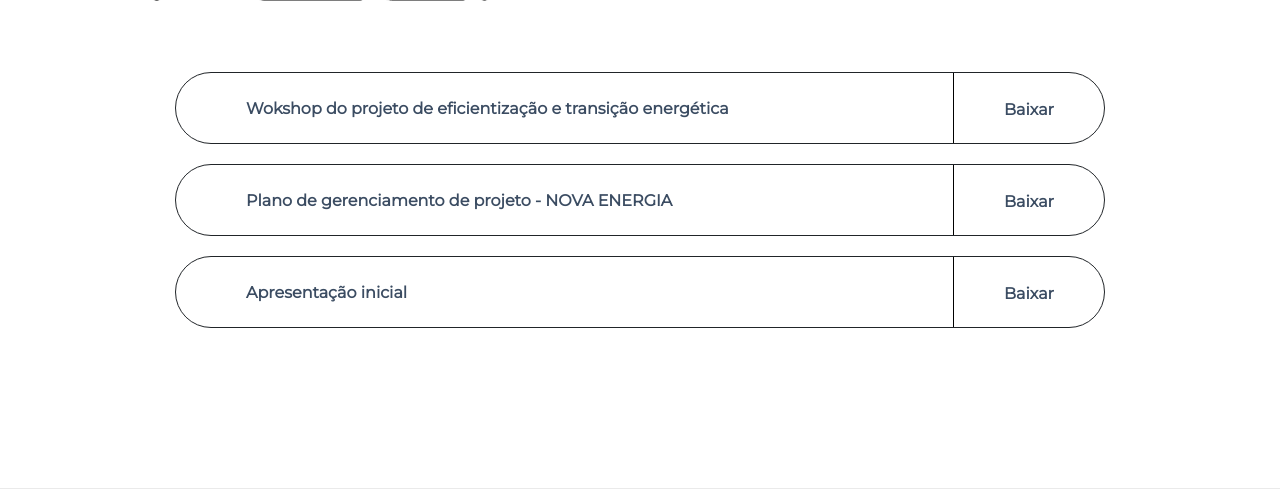
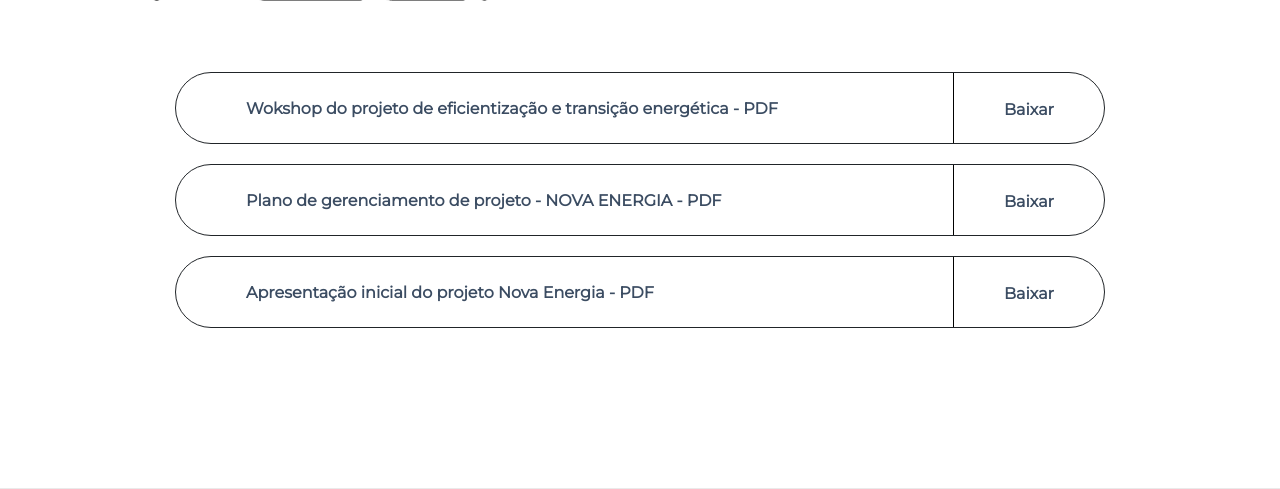
Before and after one commit to jetx1712/hotsite-novaenergia, a PHP site: page /downloads.php in a window 1280 px wide. Shown: the part 688-1177 px from the top of the page. Run offline with PHP 8.4, Linux system fonts and the light colour scheme; some libraries are stand-ins or nearby versions.

Commit message:
correções

```diff
--- a/assets/css/responsive.css
+++ b/assets/css/responsive.css
@@ -276,7 +276,6 @@
 
     .bloco {
         width: 100%;
-        height: 350px;
         margin-bottom: 20px;
     }
 
@@ -608,7 +607,6 @@
 
     .bloco {
         width: 100%;
-        height: 0%;
         margin-bottom: 20px;
     }
 
@@ -941,7 +939,6 @@
 
     .bloco {
         width: 100%;
-        height: 0%;
         margin-bottom: 20px;
     }
 
@@ -1253,7 +1250,6 @@
 
     .bloco {
         width: 100%;
-        height: 0%;
         margin-bottom: 20px;
     }
 
@@ -1552,7 +1548,6 @@
 
     .bloco {
         width: 100%;
-        height: 0%;
         margin-bottom: 20px;
     }
 
@@ -1868,7 +1863,6 @@
 
     .bloco {
         width: 100%;
-        height: 0%;
         margin-bottom: 20px;
     }
 
@@ -2180,7 +2174,6 @@
 
     .bloco {
         width: 100%;
-        height: 0%;
         margin-bottom: 20px;
     }
 
@@ -2492,7 +2485,6 @@
 
     .bloco {
         width: 100%;
-        height: 0%;
         margin-bottom: 20px;
     }
 
@@ -2809,7 +2801,6 @@
 
     .bloco {
         width: 100%;
-        height: 0%;
         margin-bottom: 20px;
     }
 
--- a/downloads.php
+++ b/downloads.php
@@ -42,7 +42,7 @@
             <div class="col-md-12 botao-2-estrutura">
                 <div class="col-md-10 botao-2-download">
                     <div class="elemento-workshop">
-                        <label>Wokshop do projeto de eficientização e transição energética</label>
+                        <label>Wokshop do projeto de eficientização e transição energética - PDF</label>
                     </div>
                     <a href="assets/documents/workshop-prefeitura.pdf" target="_blank"><div class="elemento-baixar">
                         <label>Baixar</label>
@@ -50,7 +50,7 @@
                 </div>
                 <div class="col-md-10 botao-2-download">
                     <div class="elemento-workshop">
-                        <label>Plano de gerenciamento de projeto - NOVA ENERGIA</label>
+                        <label>Plano de gerenciamento de projeto - NOVA ENERGIA - PDF</label>
                     </div>
                     <a href="assets/documents/plano-de-gerenciamento-projeto-lote-1.pdf" target="_blank"><div class="elemento-baixar">
                         <label>Baixar</label>
@@ -58,7 +58,7 @@
                 </div>
                 <div class="col-md-10 botao-2-download">
                     <div class="elemento-workshop">
-                        <label>Apresentação inicial</label>
+                        <label>Apresentação inicial do projeto Nova Energia - PDF</label>
                     </div>
                     <a href="assets/documents/Apresentacao-inicial.pdf" target="_blank"><div class="elemento-baixar">
                         <label>Baixar</label>
```
